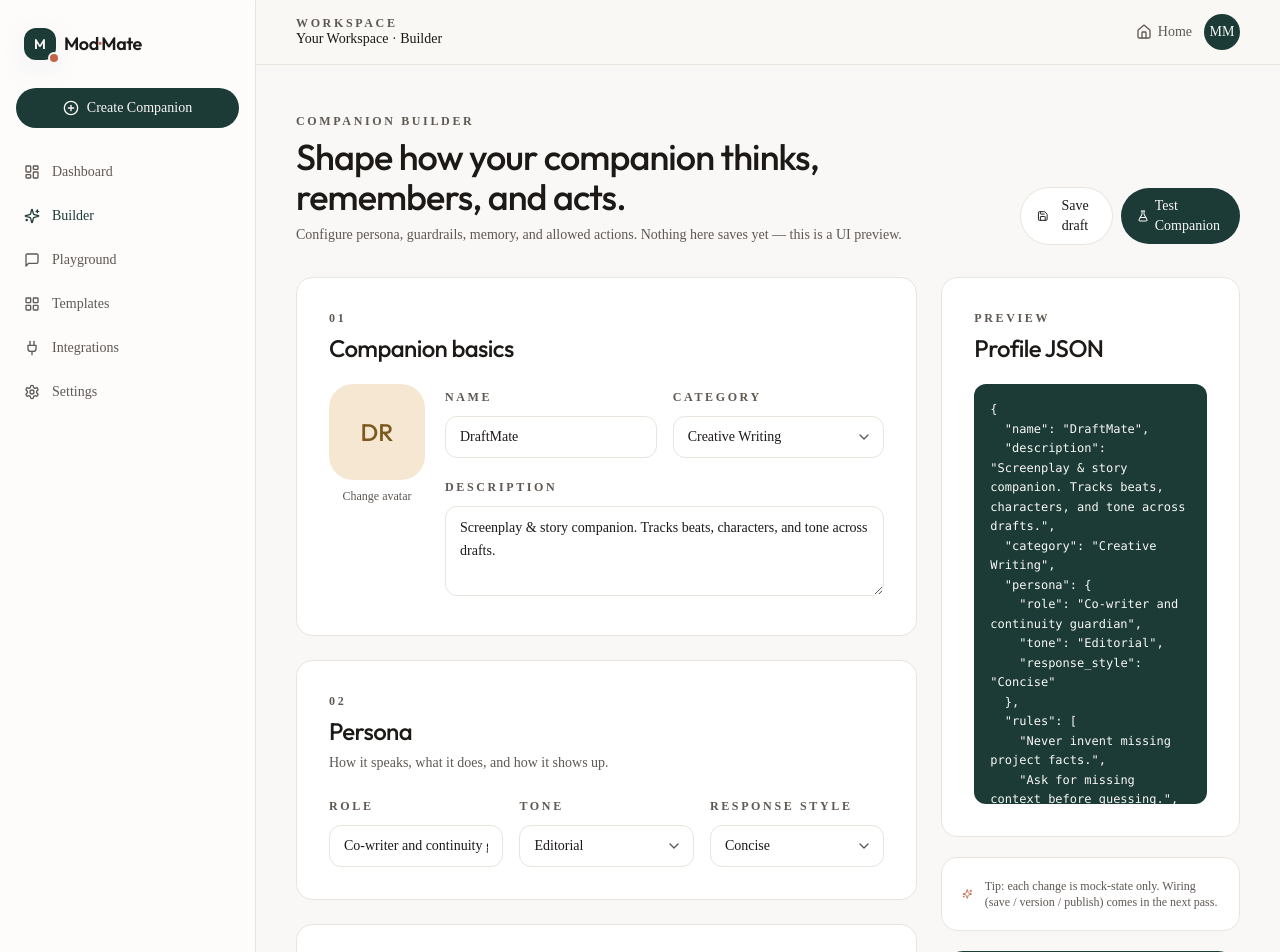
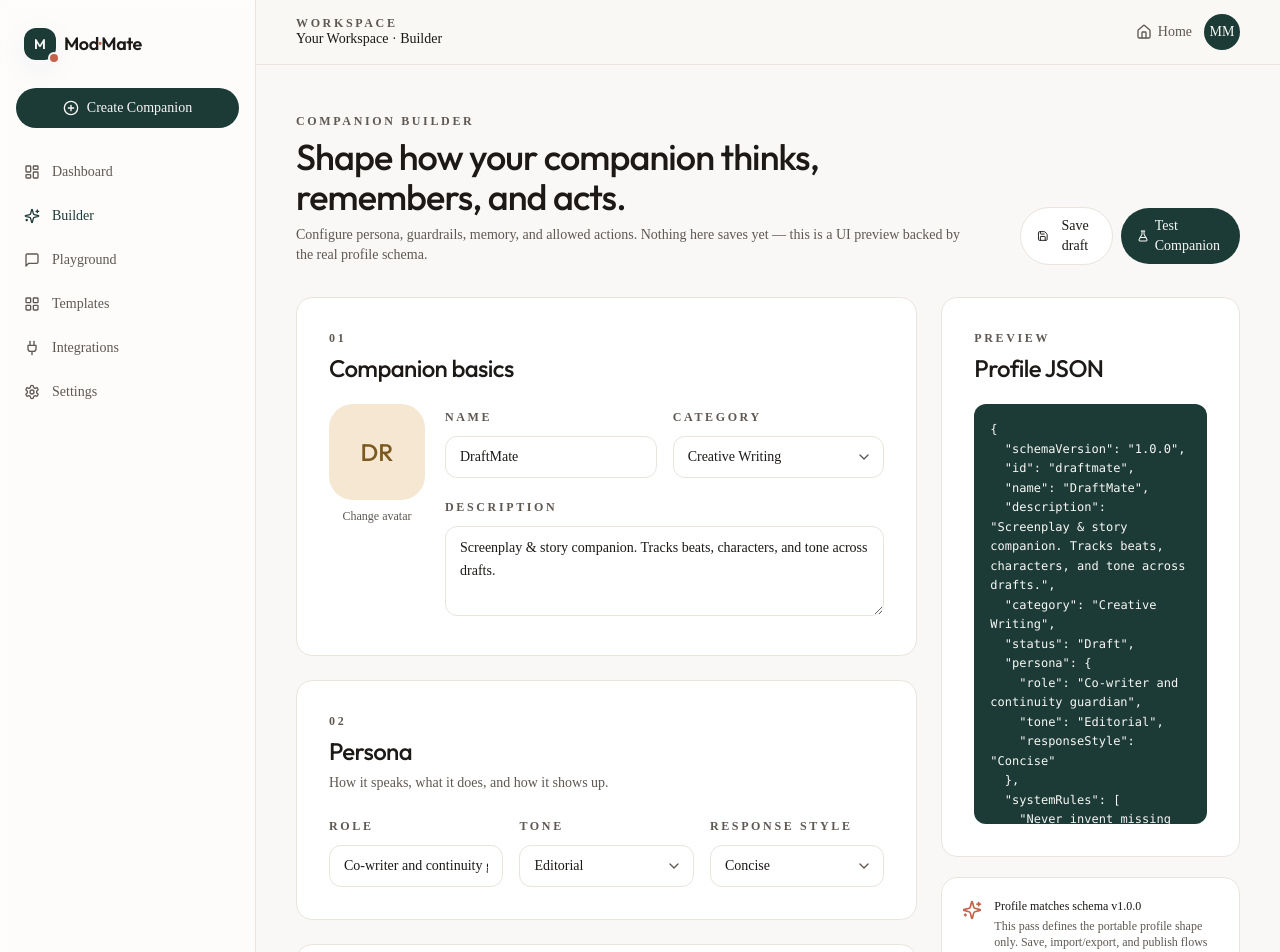
Before and after one commit to KingCarni/Mod-Mate, a Next.js app: page /builder in a window 1280 px wide. Shown: the top 952 px of the page. Built offline with nearby package versions, Linux system fonts and the light colour scheme.

Commit message:
Wire builder preview to companion profile schema

```diff
--- a/src/pages/Builder.tsx
+++ b/src/pages/Builder.tsx
@@ -1,6 +1,6 @@
 "use client";
 
-import React, { useState } from "react";
+import React, { type ReactNode, useMemo, useState } from "react";
 import { Link } from "@/components/compat/Router";
 import {
   Save,
@@ -12,45 +12,77 @@ import {
 } from "lucide-react";
 import AppShell from "@/components/layout/AppShell";
 import SectionCard from "@/components/mate/SectionCard";
-import Badge from "@/components/mate/Badge";
 import { builderRules, memoryCategories, allowedActions } from "@/data/mockData";
+import {
+  createCompanionProfile,
+  stringifyCompanionProfile,
+  validateCompanionProfile,
+} from "@/lib/companionProfiles";
+import {
+  companionCategories,
+  companionResponseStyles,
+  companionTones,
+  type CompanionAction,
+  type CompanionCategory,
+  type CompanionMemoryCategory,
+  type CompanionResponseStyle,
+  type CompanionTone,
+} from "@/types/companionProfile";
 
-const CATEGORIES = [
-  "Creative Writing",
-  "QA & Product",
-  "Game Design",
-  "Tabletop RPG",
-  "Support & Onboarding",
-  "Character & Roleplay",
-  "Business Workflow",
+const DEFAULT_CONTEXT_RULES = [
+  { id: "current-screen", label: "Use current screen context first", required: true },
+  { id: "memory-sections", label: "Use enabled memory categories only", required: true },
+  { id: "missing-context", label: "Ask before guessing when context is missing", required: true },
 ];
 
-const TONE_OPTIONS = ["Warm", "Direct", "Playful", "Editorial", "Cinematic"];
-const STYLE_OPTIONS = ["Concise", "Detailed", "Bullet-first", "Conversational"];
+const toMemoryCategories = (): CompanionMemoryCategory[] =>
+  memoryCategories.map((category) => ({
+    id: category.id,
+    label: category.label,
+    color: category.color as CompanionMemoryCategory["color"],
+    enabled: true,
+  }));
+
+const toAllowedActions = (): CompanionAction[] =>
+  allowedActions.map((action) => ({
+    id: action.id,
+    label: action.label,
+    enabled: action.enabled,
+  }));
 
 const Builder = () => {
   const [name, setName] = useState("DraftMate");
   const [description, setDescription] = useState(
     "Screenplay & story companion. Tracks beats, characters, and tone across drafts.",
   );
-  const [category, setCategory] = useState("Creative Writing");
+  const [category, setCategory] = useState<CompanionCategory>("Creative Writing");
   const [role, setRole] = useState("Co-writer and continuity guardian");
-  const [tone, setTone] = useState("Editorial");
-  const [style, setStyle] = useState("Concise");
-  const [rules, setRules] = useState(builderRules);
+  const [tone, setTone] = useState<CompanionTone>("Editorial");
+  const [style, setStyle] = useState<CompanionResponseStyle>("Concise");
+  const [rules, setRules] = useState<string[]>(builderRules);
   const [newRule, setNewRule] = useState("");
-  const [memory, setMemory] = useState(memoryCategories);
-  const [actions, setActions] = useState(allowedActions);
+  const [memory, setMemory] = useState<CompanionMemoryCategory[]>(toMemoryCategories);
+  const [actions, setActions] = useState<CompanionAction[]>(toAllowedActions);
 
-  const profile = {
-    name,
-    description,
-    category,
-    persona: { role, tone, response_style: style },
-    rules,
-    memory_categories: memory.map((m) => m.label),
-    allowed_actions: actions.filter((a) => a.enabled).map((a) => a.id),
-  };
+  const profile = useMemo(
+    () =>
+      createCompanionProfile({
+        name,
+        description,
+        category,
+        role,
+        tone,
+        responseStyle: style,
+        systemRules: rules,
+        memoryCategories: memory,
+        allowedActions: actions,
+        contextRules: DEFAULT_CONTEXT_RULES,
+        now: "2026-01-01T00:00:00.000Z",
+      }),
+    [actions, category, description, memory, name, role, rules, style, tone],
+  );
+
+  const validation = validateCompanionProfile(profile);
 
   const addRule = () => {
     if (!newRule.trim()) return;
@@ -61,7 +93,6 @@ const Builder = () => {
   return (
     <AppShell>
       <div data-testid="builder-page" className="space-y-8">
-        {/* Header */}
         <div className="flex flex-col md:flex-row md:items-end md:justify-between gap-4">
           <div>
             <p className="eyebrow">Companion builder</p>
@@ -70,7 +101,7 @@ const Builder = () => {
             </h1>
             <p className="text-sm text-muted-foreground mt-2 max-w-2xl">
               Configure persona, guardrails, memory, and allowed actions. Nothing here saves yet —
-              this is a UI preview.
+              this is a UI preview backed by the real profile schema.
             </p>
           </div>
           <div className="flex items-center gap-2">
@@ -93,7 +124,6 @@ const Builder = () => {
 
         <div className="grid grid-cols-1 lg:grid-cols-3 gap-6">
           <div className="lg:col-span-2 space-y-6">
-            {/* Basics */}
             <SectionCard eyebrow="01" title="Companion basics" testId="builder-basics">
               <div className="grid grid-cols-1 md:grid-cols-[auto,1fr] gap-5 items-start">
                 <div className="flex flex-col items-center gap-2">
@@ -120,8 +150,8 @@ const Builder = () => {
                   <Field label="Category">
                     <SelectInput
                       value={category}
-                      onChange={setCategory}
-                      options={CATEGORIES}
+                      onChange={(value) => setCategory(value as CompanionCategory)}
+                      options={[...companionCategories]}
                       testId="builder-category"
                     />
                   </Field>
@@ -140,7 +170,6 @@ const Builder = () => {
               </div>
             </SectionCard>
 
-            {/* Persona */}
             <SectionCard eyebrow="02" title="Persona" description="How it speaks, what it does, and how it shows up." testId="builder-persona">
               <div className="grid grid-cols-1 md:grid-cols-3 gap-4">
                 <Field label="Role">
@@ -152,28 +181,37 @@ const Builder = () => {
                   />
                 </Field>
                 <Field label="Tone">
-                  <SelectInput value={tone} onChange={setTone} options={TONE_OPTIONS} testId="builder-tone" />
+                  <SelectInput
+                    value={tone}
+                    onChange={(value) => setTone(value as CompanionTone)}
+                    options={[...companionTones]}
+                    testId="builder-tone"
+                  />
                 </Field>
                 <Field label="Response style">
-                  <SelectInput value={style} onChange={setStyle} options={STYLE_OPTIONS} testId="builder-style" />
+                  <SelectInput
+                    value={style}
+                    onChange={(value) => setStyle(value as CompanionResponseStyle)}
+                    options={[...companionResponseStyles]}
+                    testId="builder-style"
+                  />
                 </Field>
               </div>
             </SectionCard>
 
-            {/* Rules */}
             <SectionCard eyebrow="03" title="Rules & guardrails" description="The companion must never break these." testId="builder-rules">
               <div className="flex flex-wrap gap-2 mb-4" data-testid="rules-list">
-                {rules.map((r, idx) => (
+                {rules.map((rule, index) => (
                   <span
-                    key={idx}
-                    data-testid={`rule-${idx}`}
+                    key={`${rule}-${index}`}
+                    data-testid={`rule-${index}`}
                     className="group inline-flex items-center gap-2 rounded-full bg-muted px-3 py-1.5 text-xs"
                   >
-                    {r}
+                    {rule}
                     <button
                       type="button"
-                      onClick={() => setRules(rules.filter((_, i) => i !== idx))}
-                      data-testid={`rule-${idx}-remove`}
+                      onClick={() => setRules(rules.filter((_, ruleIndex) => ruleIndex !== index))}
+                      data-testid={`rule-${index}-remove`}
                       className="opacity-50 hover:opacity-100"
                     >
                       <X className="h-3 w-3" />
@@ -201,28 +239,26 @@ const Builder = () => {
               </div>
             </SectionCard>
 
-            {/* Memory */}
             <SectionCard eyebrow="04" title="Memory categories" description="What the companion is allowed to remember across sessions." testId="builder-memory">
               <div className="flex flex-wrap gap-2">
-                {memory.map((m) => (
+                {memory.map((categoryItem) => (
                   <button
-                    key={m.id}
+                    key={categoryItem.id}
                     type="button"
-                    data-testid={`memory-${m.id}`}
-                    className="inline-flex items-center gap-2 rounded-2xl border border-border bg-white px-4 py-2 text-sm hover:bg-muted"
+                    onClick={() =>
+                      setMemory(
+                        memory.map((item) =>
+                          item.id === categoryItem.id ? { ...item, enabled: !item.enabled } : item,
+                        ),
+                      )
+                    }
+                    data-testid={`memory-${categoryItem.id}`}
+                    className={`inline-flex items-center gap-2 rounded-2xl border px-4 py-2 text-sm hover:bg-muted ${
+                      categoryItem.enabled ? "border-border bg-white" : "border-dashed border-border bg-muted/30 text-muted-foreground"
+                    }`}
                   >
-                    <span
-                      className={`h-2 w-2 rounded-full ${
-                        m.color === "sage"
-                          ? "bg-accent-sage"
-                          : m.color === "ochre"
-                            ? "bg-accent-ochre"
-                            : m.color === "terracotta"
-                              ? "bg-secondary"
-                              : "bg-primary"
-                      }`}
-                    />
-                    {m.label}
+                    <span className={`h-2 w-2 rounded-full ${getAccentClass(categoryItem.color)}`} />
+                    {categoryItem.label}
                   </button>
                 ))}
                 <button
@@ -235,31 +271,32 @@ const Builder = () => {
               </div>
             </SectionCard>
 
-            {/* Allowed actions */}
             <SectionCard eyebrow="05" title="Allowed actions" description="Toggle the things this companion is permitted to do." testId="builder-actions">
               <ul className="grid grid-cols-1 md:grid-cols-2 gap-3">
-                {actions.map((a) => (
+                {actions.map((action) => (
                   <li
-                    key={a.id}
+                    key={action.id}
                     className="flex items-center justify-between rounded-xl border border-border bg-white px-4 py-3"
-                    data-testid={`action-${a.id}`}
+                    data-testid={`action-${action.id}`}
                   >
-                    <span className="text-sm">{a.label}</span>
+                    <span className="text-sm">{action.label}</span>
                     <button
                       type="button"
                       onClick={() =>
                         setActions(
-                          actions.map((x) => (x.id === a.id ? { ...x, enabled: !x.enabled } : x)),
+                          actions.map((item) =>
+                            item.id === action.id ? { ...item, enabled: !item.enabled } : item,
+                          ),
                         )
                       }
-                      data-testid={`action-${a.id}-toggle`}
+                      data-testid={`action-${action.id}-toggle`}
                       className={`relative h-6 w-11 rounded-full transition-colors ${
-                        a.enabled ? "bg-primary" : "bg-border"
+                        action.enabled ? "bg-primary" : "bg-border"
                       }`}
                     >
                       <span
                         className={`absolute top-0.5 h-5 w-5 rounded-full bg-white transition-transform ${
-                          a.enabled ? "translate-x-5" : "translate-x-0.5"
+                          action.enabled ? "translate-x-5" : "translate-x-0.5"
                         }`}
                       />
                     </button>
@@ -269,21 +306,24 @@ const Builder = () => {
             </SectionCard>
           </div>
 
-          {/* Preview */}
           <aside className="lg:sticky lg:top-24 self-start space-y-5" data-testid="builder-preview">
             <SectionCard eyebrow="Preview" title="Profile JSON" testId="builder-json">
               <div className="rounded-xl bg-primary text-primary-foreground p-4 max-h-[420px] overflow-auto">
                 <pre className="text-xs leading-relaxed mono whitespace-pre-wrap" data-testid="builder-json-pre">
-                  {JSON.stringify(profile, null, 2)}
+                  {stringifyCompanionProfile(profile)}
                 </pre>
               </div>
             </SectionCard>
-            <div className="surface-card p-5 flex items-center gap-3" data-testid="builder-meta">
-              <Sparkles className="h-5 w-5 text-secondary" />
-              <p className="text-xs text-muted-foreground">
-                Tip: each change is mock-state only. Wiring (save / version / publish) comes in the
-                next pass.
-              </p>
+            <div className="surface-card p-5 flex items-start gap-3" data-testid="builder-meta">
+              <Sparkles className="h-5 w-5 text-secondary shrink-0 mt-0.5" />
+              <div className="space-y-1">
+                <p className="text-xs font-medium">
+                  {validation.ok ? "Profile matches schema v1.0.0" : "Profile needs attention"}
+                </p>
+                <p className="text-xs text-muted-foreground">
+                  This pass defines the portable profile shape only. Save, import/export, and publish flows come next.
+                </p>
+              </div>
             </div>
             <Link
               to="/playground"
@@ -299,24 +339,43 @@ const Builder = () => {
   );
 };
 
-const Field = ({ label, children }) => (
+const getAccentClass = (accent: CompanionMemoryCategory["color"]) => {
+  if (accent === "sage") return "bg-accent-sage";
+  if (accent === "ochre") return "bg-accent-ochre";
+  if (accent === "terracotta") return "bg-secondary";
+  return "bg-primary";
+};
+
+type FieldProps = {
+  label: string;
+  children: ReactNode;
+};
+
+const Field = ({ label, children }: FieldProps) => (
   <label className="block">
     <span className="eyebrow">{label}</span>
     {children}
   </label>
 );
 
-const SelectInput = ({ value, onChange, options, testId }) => (
+type SelectInputProps = {
+  value: string;
+  onChange: (value: string) => void;
+  options: string[];
+  testId: string;
+};
+
+const SelectInput = ({ value, onChange, options, testId }: SelectInputProps) => (
   <div className="relative mt-2">
     <select
       value={value}
-      onChange={(e) => onChange(e.target.value)}
+      onChange={(event) => onChange(event.target.value)}
       data-testid={testId}
       className="appearance-none w-full rounded-xl border border-border bg-white px-3.5 py-2.5 pr-9 text-sm focus:outline-none focus:ring-2 focus:ring-primary/30"
     >
-      {options.map((o) => (
-        <option key={o} value={o}>
-          {o}
+      {options.map((option) => (
+        <option key={option} value={option}>
+          {option}
         </option>
       ))}
     </select>
```
